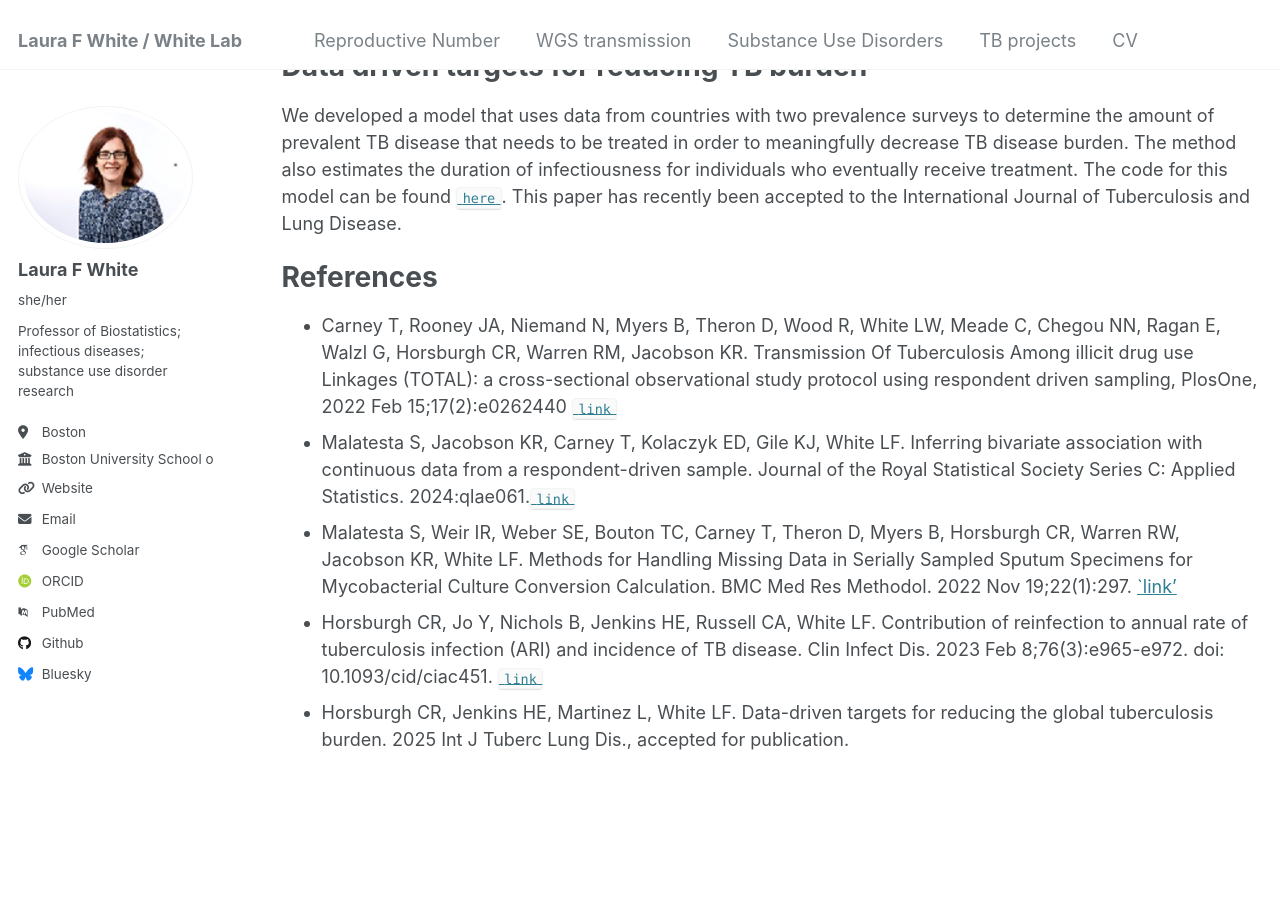
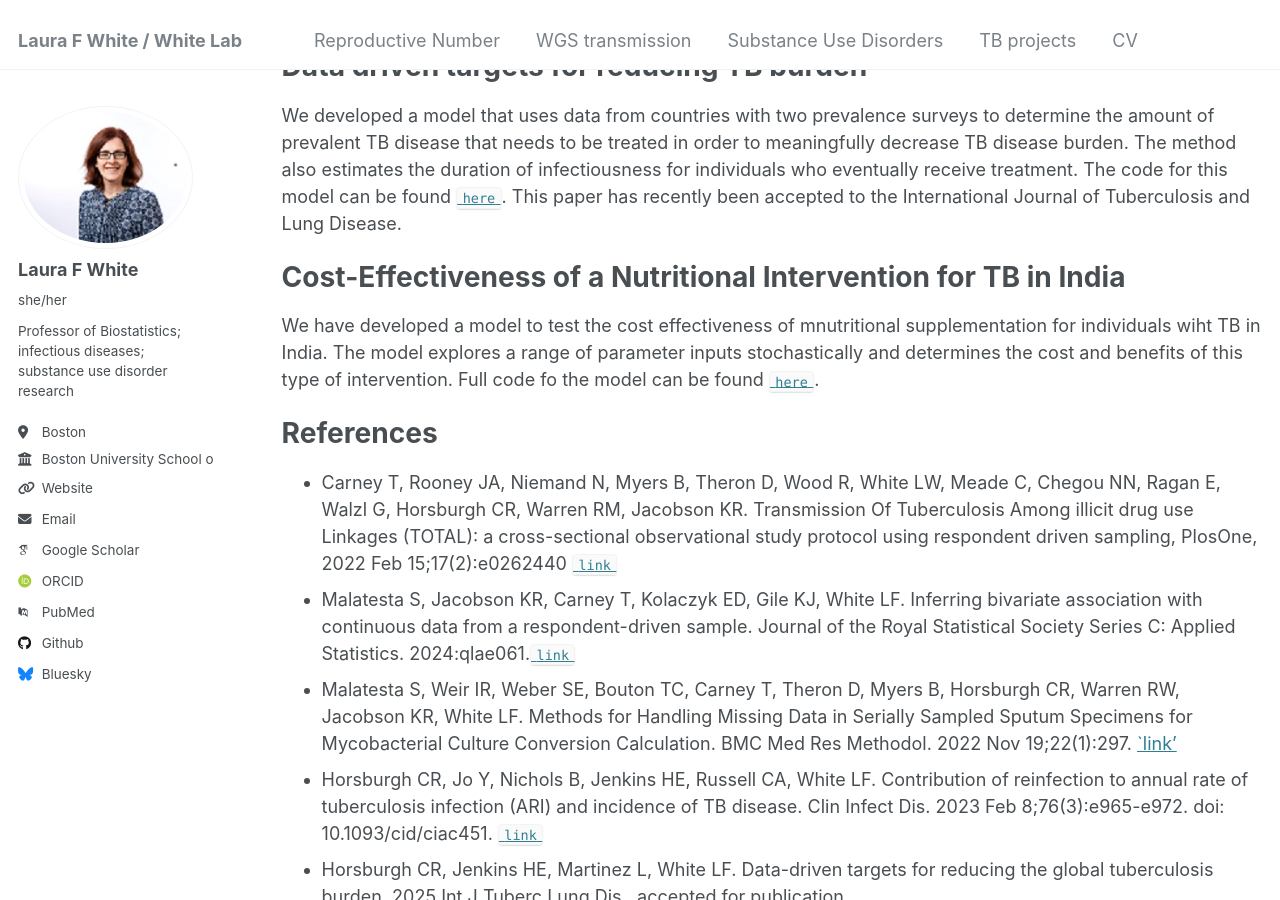
Before and after one commit to LauraFWhiteLab/LauraFWhiteLab.github.io, a Jekyll site: the page built from _pages/TBproj.md, in a window 1280 px wide and 900 px high, scrolled down 1206 px. Built offline with Jekyll 4.4.1, drawn with Linux system fonts in a browser that asks for light colours; some web fonts are replaced.

Commit message:
Update TBproj.md
added Julia's project.

```diff
--- a/_pages/TBproj.md
+++ b/_pages/TBproj.md
@@ -39,6 +39,10 @@ Data driven targets for reducing TB burden
 
 We developed a model that uses data from countries with two prevalence surveys to determine the amount of prevalent TB disease that needs to be treated in order to meaningfully decrease TB disease burden. The method also estimates the duration of infectiousness for individuals who eventually receive treatment. The code for this model can be found [`here`](https://github.com/forsbee/TB-duration-estimation). This paper has recently been accepted to the International Journal of Tuberculosis and Lung Disease.
 
+Cost-Effectiveness of a Nutritional Intervention for TB in India
+=========
+We have developed a model to test the cost effectiveness of mnutritional supplementation for individuals wiht TB in India. The model explores a range of parameter inputs stochastically and determines the cost and benefits of this type of intervention. Full code fo the model can be found [`here`]([https://github.com/forsbee/TB-duration-estimation](https://github.com/jgallini/tbnutri)).
+
 References
 ======
 
```
